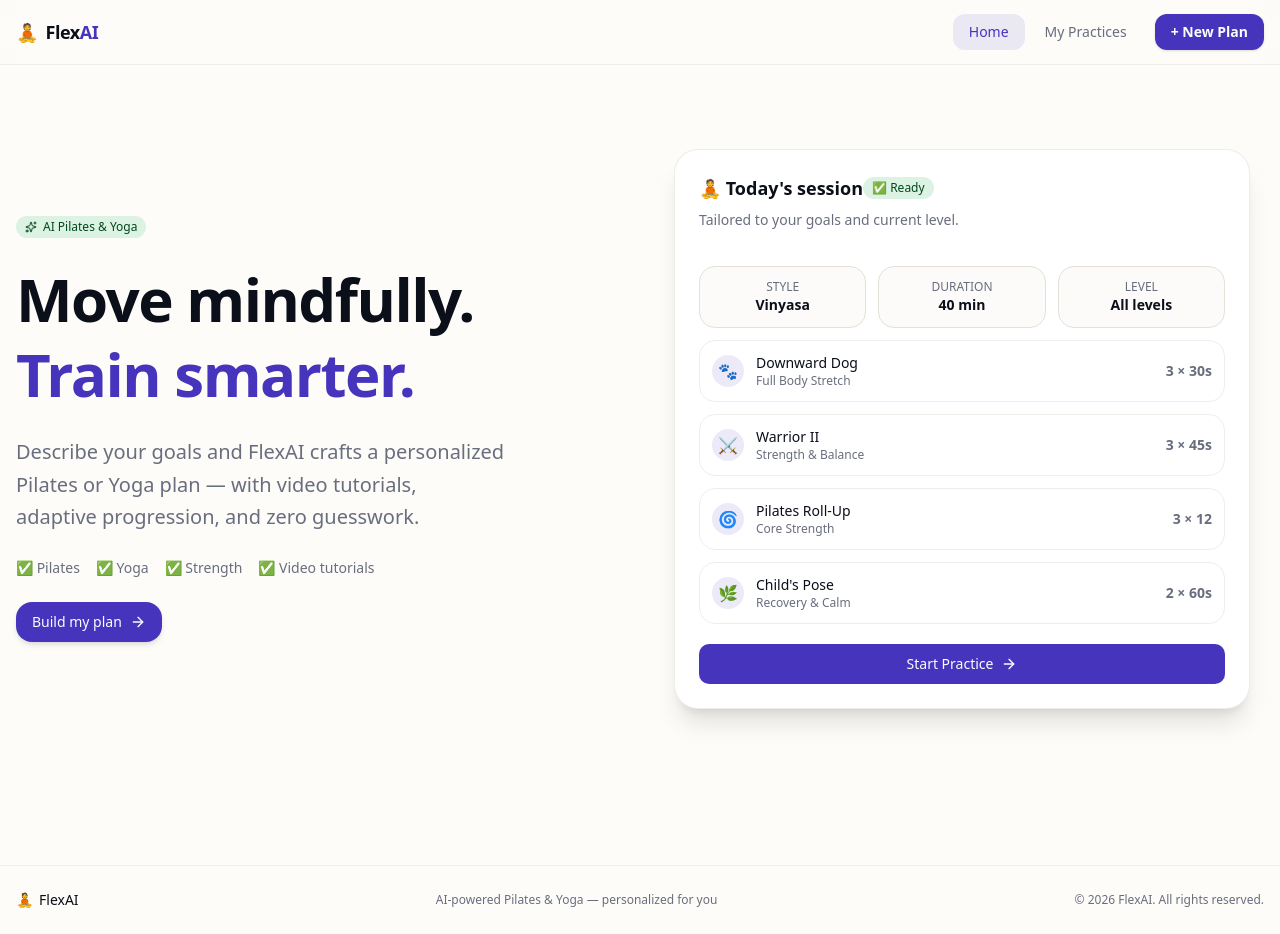
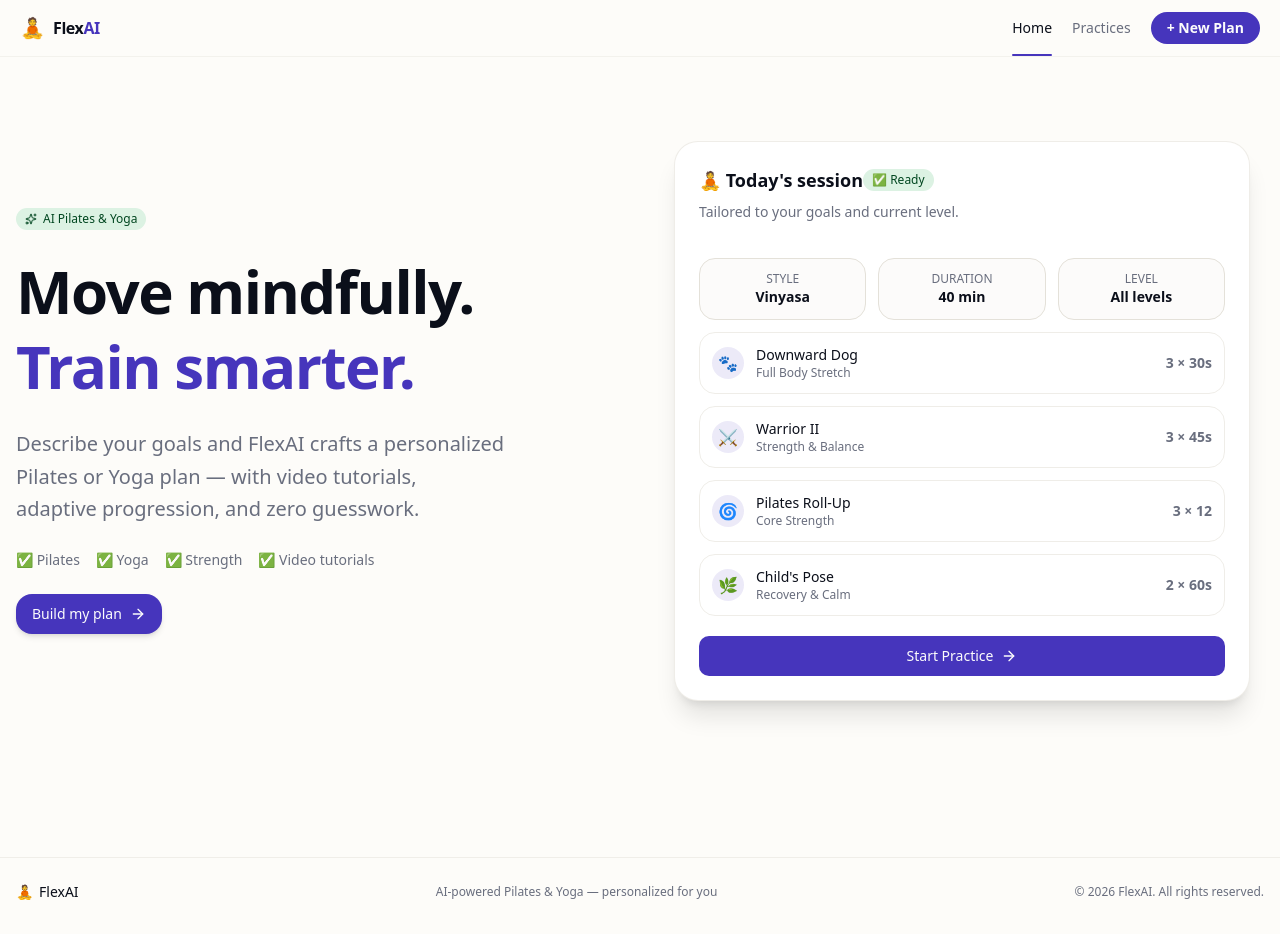
Before and after one commit to arturmaiz/flexai, a Next.js app: page / in a window 1280 px wide. Built offline with nearby package versions, Linux system fonts and the light colour scheme.

Commit message:
Redesign navbar: slim height, underline active state, pill CTA
https://claude.ai/code/session_01WdkyQN2k2DmqMcLe6ePsSk

```diff
--- a/app/NavigationMenu/NavigationMenu.tsx
+++ b/app/NavigationMenu/NavigationMenu.tsx
@@ -7,43 +7,55 @@ export function NavigationMenuComponent() {
   const pathname = usePathname();
 
   return (
-    <header className="sticky top-0 z-50 w-full border-b border-border/50 bg-background/80 backdrop-blur-md">
-      <div className="container mx-auto flex h-16 items-center justify-between px-4">
-        <Link href="/" className="flex items-center gap-2 font-bold text-lg tracking-tight">
-          <span className="text-primary">🧘</span>
-          <span>
-            Flex<span className="text-primary">AI</span>
+    <header className="sticky top-0 z-50 w-full border-b border-border/40 bg-background/90 backdrop-blur-xl">
+      <div className="mx-auto flex h-14 max-w-7xl items-center justify-between px-5">
+
+        {/* Logo */}
+        <Link href="/" className="flex items-center gap-2 select-none">
+          <span className="text-xl leading-none">🧘</span>
+          <span className="text-base font-semibold tracking-tight">
+            Flex<span className="text-primary font-bold">AI</span>
           </span>
         </Link>
 
-        <nav className="flex items-center gap-1">
+        {/* Nav links + CTA */}
+        <nav className="flex items-center gap-5">
           <Link
             href="/"
-            className={`rounded-lg px-4 py-2 text-sm font-medium transition-colors ${
+            className={`relative text-sm font-medium transition-colors ${
               pathname === "/"
-                ? "bg-primary/10 text-primary"
-                : "text-muted-foreground hover:bg-muted hover:text-foreground"
+                ? "text-foreground"
+                : "text-muted-foreground hover:text-foreground"
             }`}
           >
             Home
+            {pathname === "/" && (
+              <span className="absolute -bottom-[18px] left-0 right-0 h-[2px] rounded-full bg-primary" />
+            )}
           </Link>
+
           <Link
             href="/workouts"
-            className={`rounded-lg px-4 py-2 text-sm font-medium transition-colors ${
+            className={`relative text-sm font-medium transition-colors ${
               pathname.startsWith("/workouts")
-                ? "bg-primary/10 text-primary"
-                : "text-muted-foreground hover:bg-muted hover:text-foreground"
+                ? "text-foreground"
+                : "text-muted-foreground hover:text-foreground"
             }`}
           >
-            My Practices
+            Practices
+            {pathname.startsWith("/workouts") && (
+              <span className="absolute -bottom-[18px] left-0 right-0 h-[2px] rounded-full bg-primary" />
+            )}
           </Link>
+
           <Link
             href="/workouts/new"
-            className="ml-2 rounded-lg bg-primary px-4 py-2 text-sm font-semibold text-primary-foreground shadow-sm transition-all hover:opacity-90 hover:shadow-md"
+            className="rounded-full bg-primary px-4 py-1.5 text-sm font-semibold text-primary-foreground transition-opacity hover:opacity-85"
           >
             + New Plan
           </Link>
         </nav>
+
       </div>
     </header>
   );
```
